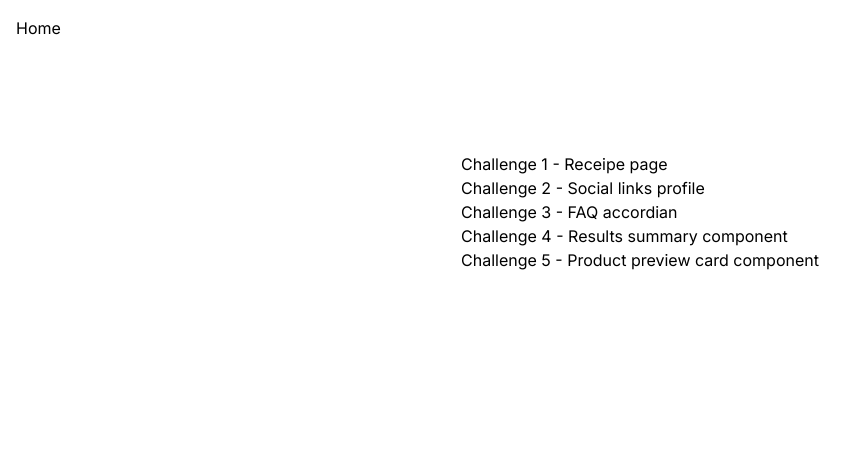
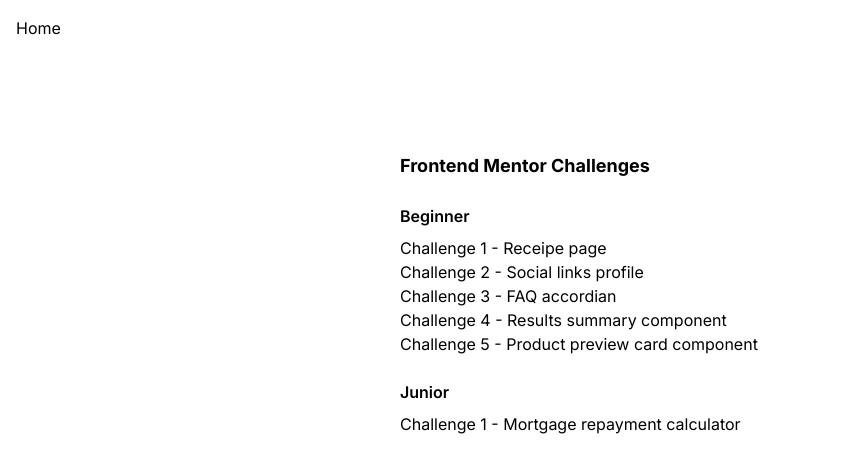
Before and after one commit to jgretton/frontend-mentor, a Next.js app: page / in a window 1280 px wide. Shown: the top 472 px of the page, without its empty margins (0-865 px from the left). Built offline with nearby package versions, Linux system fonts and the light colour scheme.

Commit message:
Update page.js
moved challenges into their correct challenge sections

```diff
--- a/app/page.js
+++ b/app/page.js
@@ -1,21 +1,36 @@
 import Link from "next/link";
 
-const links = [
-  { name: "Challenge 1 - Receipe page", href: "/challenges/1" },
-  { name: "Challenge 2 - Social links profile", href: "/challenges/2" },
-  { name: "Challenge 3 - FAQ accordian", href: "/challenges/3" },
-  { name: "Challenge 4 - Results summary component", href: "/challenges/4" },
+const beginnerLinks = [
+  { name: "Challenge 1 - Receipe page", href: "/challenges/beginner/1" },
+  {
+    name: "Challenge 2 - Social links profile",
+    href: "/challenges/beginner/2",
+  },
+  { name: "Challenge 3 - FAQ accordian", href: "/challenges/beginner/3" },
+  {
+    name: "Challenge 4 - Results summary component",
+    href: "/challenges/beginner/4",
+  },
   {
     name: "Challenge 5 - Product preview card component",
-    href: "/challenges/5",
+    href: "/challenges/beginner/5",
   },
 ];
 
+const juniorLinks = [
+  {
+    name: "Challenge 1 - Mortgage repayment calculator",
+    href: "/challenges/junior/1",
+  },
+];
 export default function Home() {
   return (
-    <main className="flex min-h-screen flex-col items-center justify-between p-24">
-      <ul>
-        {links.map((link, index) => (
+    <main className="mx-auto flex min-h-screen max-w-2xl flex-col p-24">
+      <h1 className="text-lg font-bold">Frontend Mentor Challenges</h1>
+      <section className="mt-6">
+        <h2 className="font-semibold">Beginner</h2>
+        <ul className="mt-2">
+          {beginnerLinks.map((link, index) => (
             <li key={index}>
               <Link className="" href={link.href}>
                 {link.name}
@@ -23,6 +38,20 @@
             </li>
           ))}
         </ul>
+      </section>
+
+      <section className="mt-6">
+        <h2 className="font-semibold">Junior</h2>
+        <ul className="mt-2">
+          {juniorLinks.map((link, index) => (
+            <li key={index}>
+              <Link className="" href={link.href}>
+                {link.name}
+              </Link>
+            </li>
+          ))}
+        </ul>
+      </section>
     </main>
   );
 }
```
Lines whose indentation alone changed are shown as unchanged.
